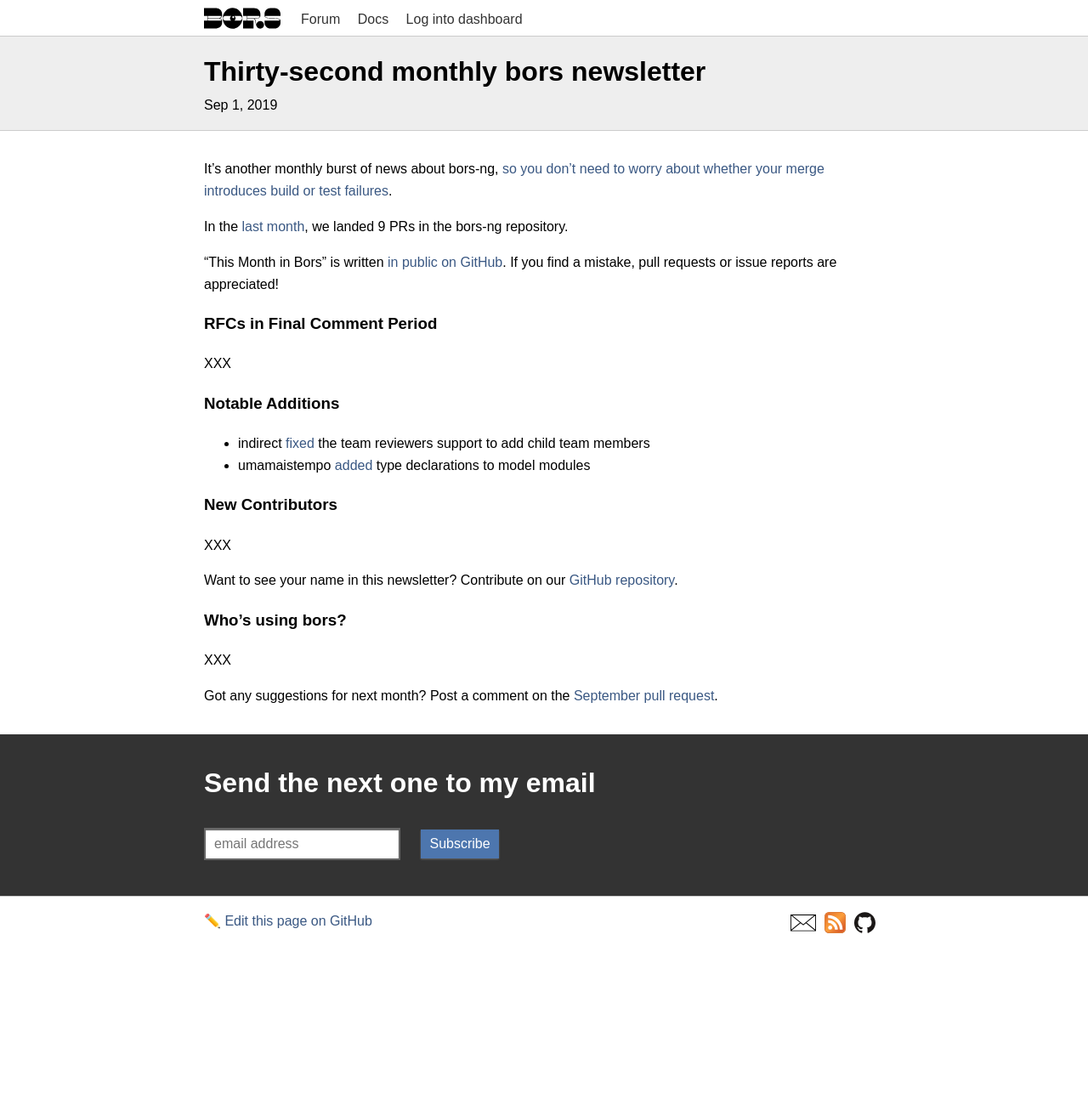
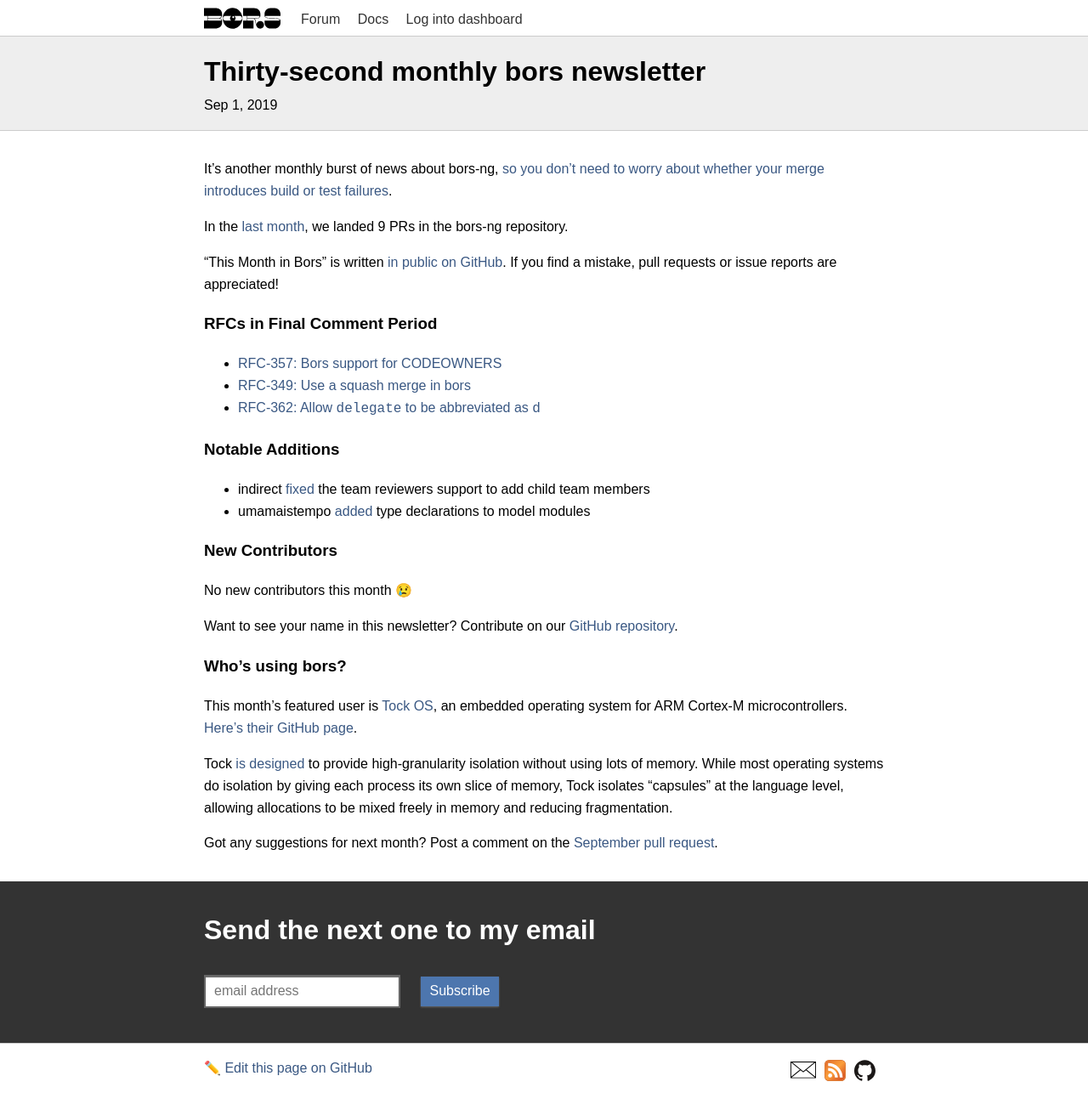
Before and after one commit to bors-ng/bors-ng.github.io, a Jekyll site: the page built from _posts/2019-09-01-tmib-32.md, in a window 1280 px wide. Shown: the whole page at 85% size. Built offline with Jekyll 4.4.1, drawn with Linux system fonts in a browser that asks for light colours; before the commit the page ends 1113 px from its top, so only the background shows below that.

Commit message:
Add Tock feature

```diff
--- a/_posts/2019-09-01-tmib-32.md
+++ b/_posts/2019-09-01-tmib-32.md
@@ -19,7 +19,9 @@
 
 ### RFCs in Final Comment Period
 
-XXX
+* [RFC-357: Bors support for CODEOWNERS](https://forum.bors.tech/t/bors-support-for-codeowners/357)
+* [RFC-349: Use a squash merge in bors](https://forum.bors.tech/t/use-a-squash-merge-in-bors/349)
+* [RFC-362: Allow `delegate` to be abbreviated as `d`](https://forum.bors.tech/t/allow-delegate-to-be-abbreviated-as-d/362)
 
 
 ### Notable Additions
@@ -27,16 +29,19 @@
 * indirect [fixed](https://github.com/bors-ng/bors-ng/pull/729) the team reviewers support to add child team members
 * umamaistempo [added](https://github.com/bors-ng/bors-ng/pull/666) type declarations to model modules
 
+
 ### New Contributors
 
-XXX
+No new contributors this month 😢
 
 Want to see your name in this newsletter? Contribute on our [GitHub repository](https://github.com/bors-ng/bors-ng).
 
 
 ### Who's using bors?
 
-XXX
+This month's featured user is [Tock OS](https://www.tockos.org/), an embedded operating system for ARM Cortex-M microcontrollers. [Here's their GitHub page](https://github.com/tock/tock).
+
+Tock [is designed](https://www.tockos.org/documentation/design) to provide high-granularity isolation without using lots of memory. While most operating systems do isolation by giving each process its own slice of memory, Tock isolates "capsules" at the language level, allowing allocations to be mixed freely in memory and reducing fragmentation.
 
 Got any suggestions for next month?
 Post a comment on the [September pull request](https://github.com/bors-ng/bors-ng.github.io/pull/85).
```
